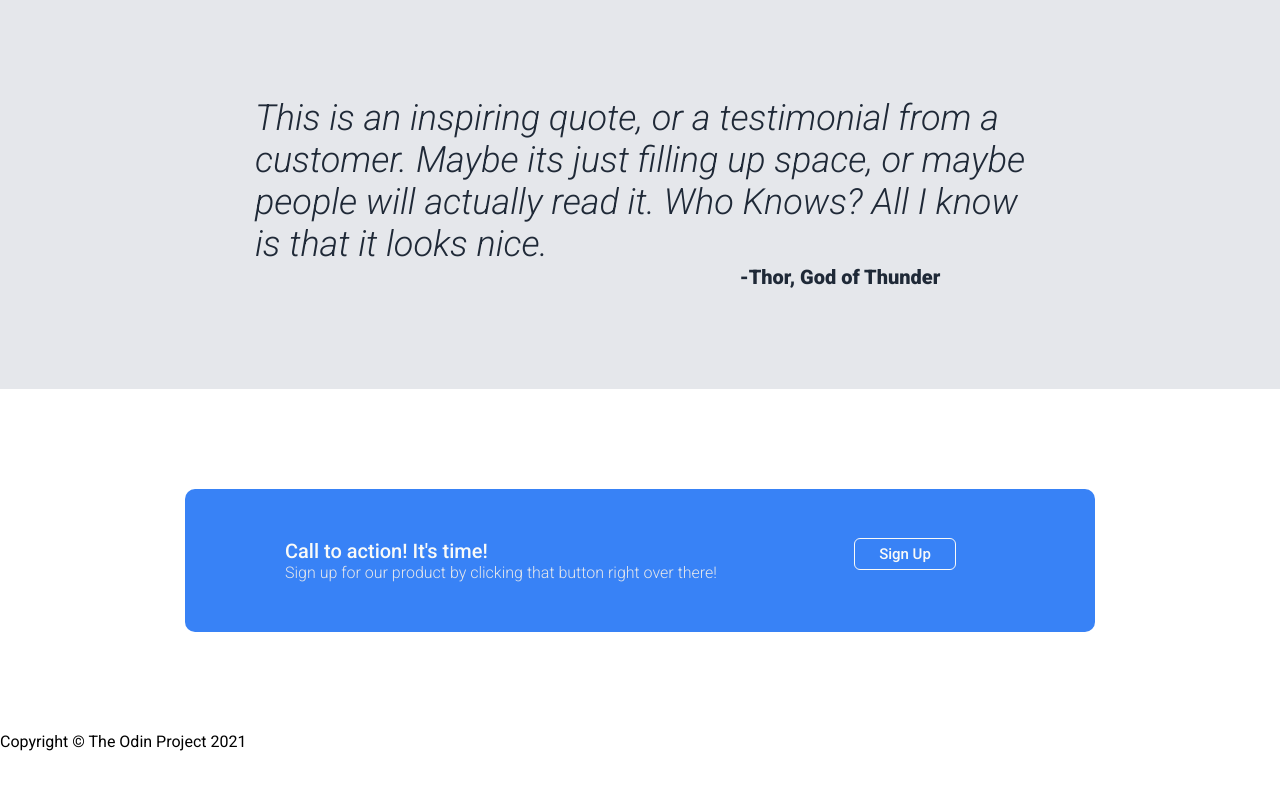
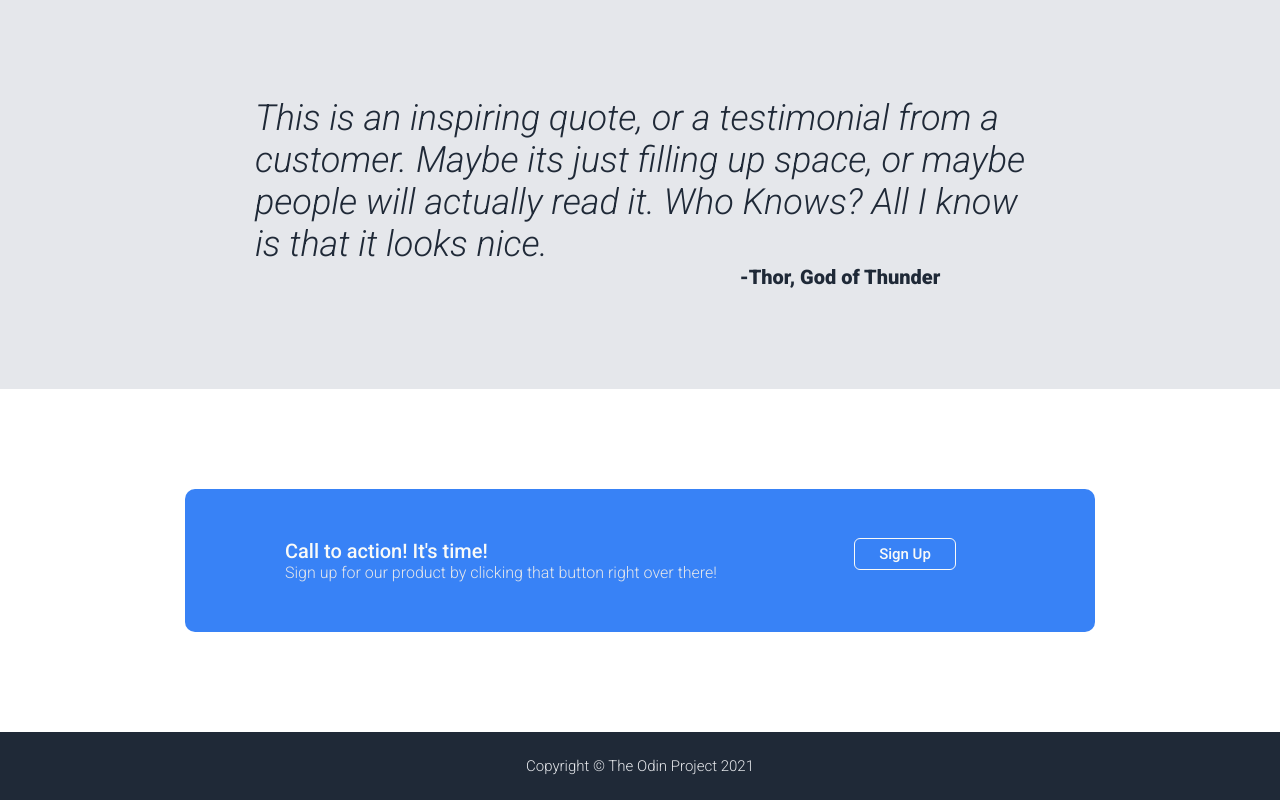
Before and after one commit to baileym12/landing-page, a plain HTML site: page index.html in a window 1280 px wide. Shown: the part 854-1654 px from the top of the page. Before the commit the page ends 1605 px from the top, so only its background shows below. Drawn offline with Linux system fonts and the light colour scheme.

Commit message:
Footer CSS

```diff
--- a/styles.css
+++ b/styles.css
@@ -217,3 +217,15 @@ body {
     font-weight: 500;
     border: none;
 }
+
+.footer{
+    font-size: 15px;
+    font-weight: 300;
+    display: flex;
+    padding: 25px;
+    background-color: #1F2937;
+    color:#e5e7eb;
+    text-align: center;
+    justify-content: center;
+    align-items: center;
+}
```
